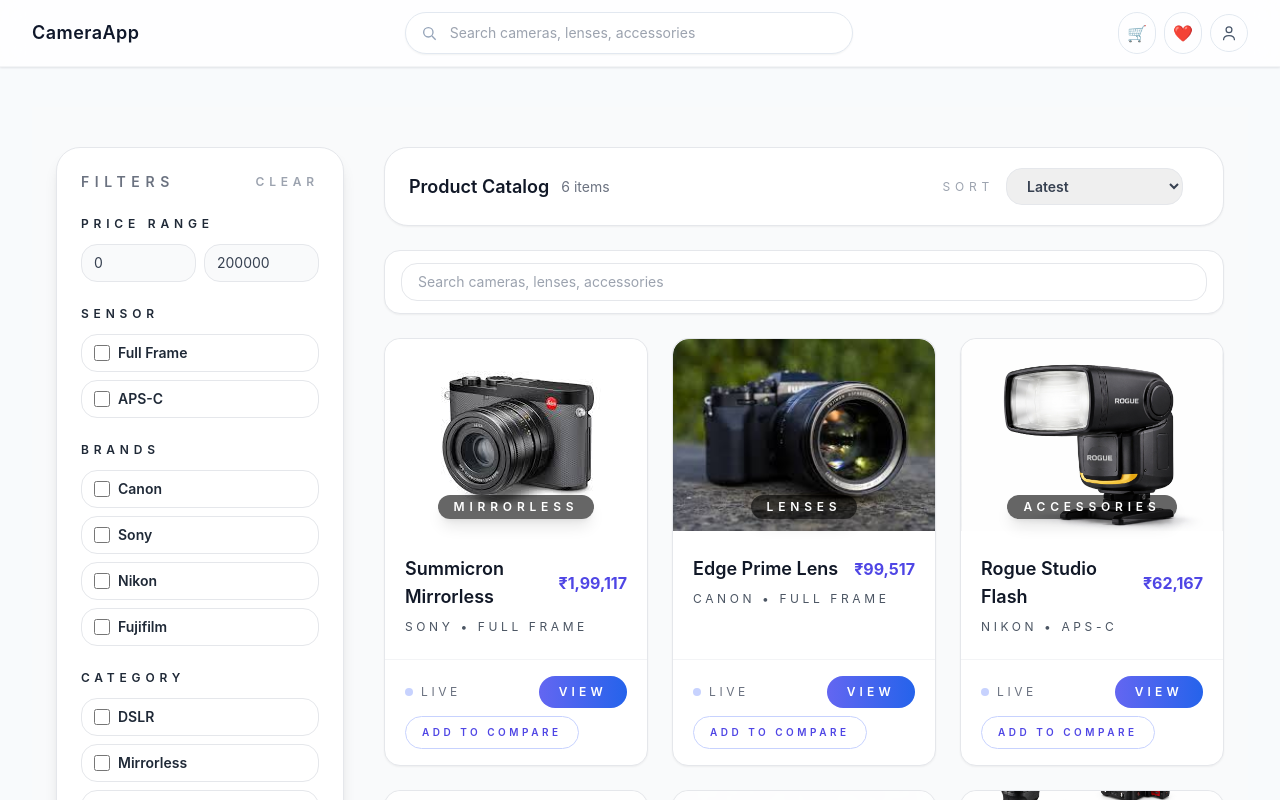
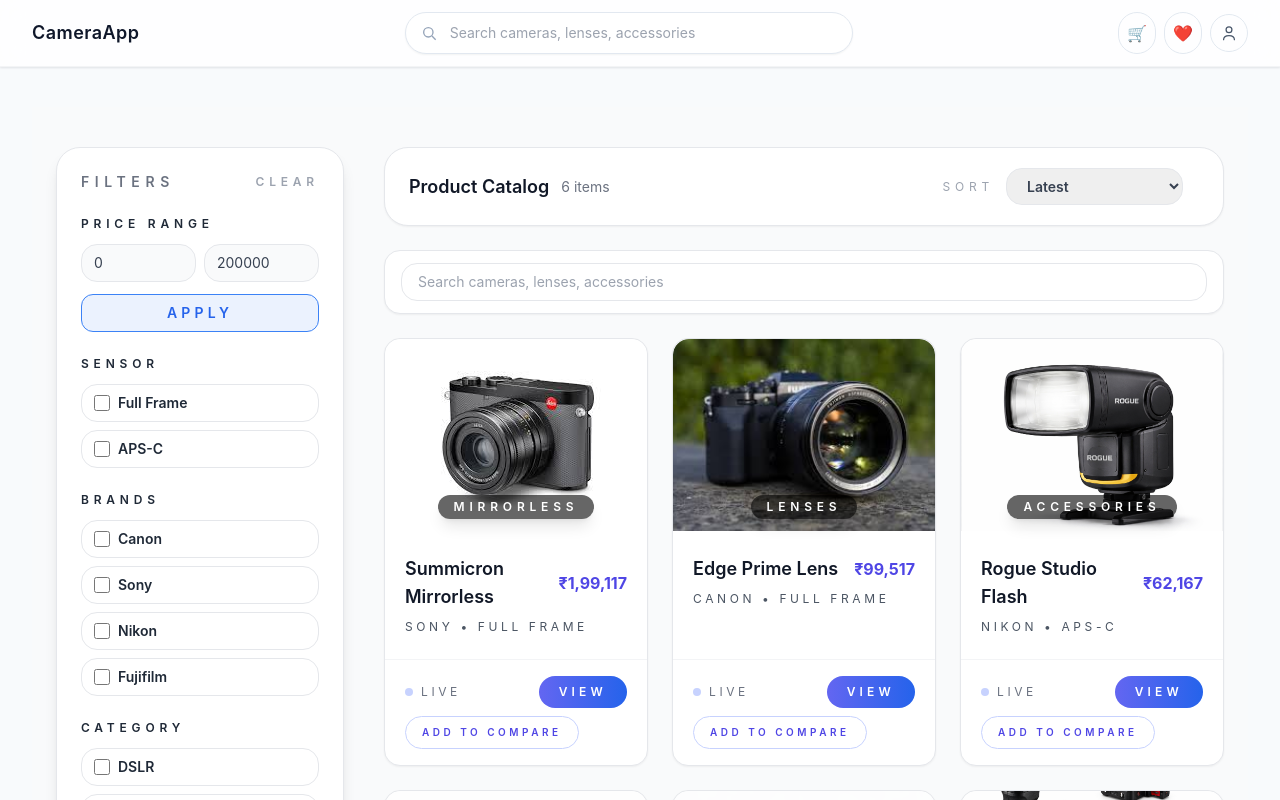
Before and after one commit to DevRajyguru/camera-app, a React (Vite) app: page /products in a window 1280 px wide. Shown: the top 800 px of the page. Built offline with nearby package versions, Linux system fonts and the light colour scheme.

Commit message:
changes commit

```diff
--- a/src/pages/ProductsPage.jsx
+++ b/src/pages/ProductsPage.jsx
@@ -15,17 +15,21 @@
 ]
 
 const FilterPanel = ({
-  priceRange,
+  tempMin,
+  tempMax,
+  onTempMinChange,
+  onTempMaxChange,
+  onApplyPrice,
   selectedBrands,
   selectedCategories,
   selectedSensors,
-  onPriceChange,
   onToggleBrand,
   onToggleCategory,
   onToggleSensor,
   onClear,
   onClose,
-}) => (
+}) => {
+  return (
   <div className="flex flex-col gap-6 rounded-3xl border border-gray-200 bg-white p-6 shadow-lg">
     <div className="flex items-center justify-between">
       <h3 className="text-sm font-semibold uppercase tracking-[0.4em] text-gray-500">Filters</h3>
@@ -55,20 +59,27 @@
         <input
           type="number"
           min="0"
-          value={priceRange.min}
-          onChange={(event) => onPriceChange('min', event.target.value)}
+          value={tempMin}
+          onChange={(event) => onTempMinChange(event.target.value)}
           placeholder="Min ₹"
           className="w-full rounded-2xl border border-gray-200 bg-gray-50 px-3 py-2 text-sm text-gray-700 placeholder:text-gray-400 focus:border-indigo-500 focus:outline-none"
         />
         <input
           type="number"
           min="0"
-          value={priceRange.max}
-          onChange={(event) => onPriceChange('max', event.target.value)}
+          value={tempMax}
+          onChange={(event) => onTempMaxChange(event.target.value)}
           placeholder="Max ₹"
           className="w-full rounded-2xl border border-gray-200 bg-gray-50 px-3 py-2 text-sm text-gray-700 placeholder:text-gray-400 focus:border-indigo-500 focus:outline-none"
         />
       </div>
+      <button
+        type="button"
+        onClick={onApplyPrice}
+        className="w-full rounded-xl border border-blue-500 bg-blue-500/10 px-4 py-2 text-sm font-semibold uppercase tracking-[0.3em] text-blue-600 transition hover:bg-blue-500/20"
+      >
+        Apply
+      </button>
     </div>
 
     <div className="space-y-3">
@@ -131,7 +142,8 @@
       </div>
     </div>
   </div>
-)
+  )
+}
 
 const ProductsPage = () => {
   const [isFilterModalOpen, setIsFilterModalOpen] = useState(false)
@@ -171,18 +183,18 @@
     return () => clearTimeout(timer)
   }, [])
 
+  const [tempMin, setTempMin] = useState(priceRange.min)
+  const [tempMax, setTempMax] = useState(priceRange.max)
+
   useEffect(() => {
     const timer = setTimeout(() => setDebouncedSearch(searchQuery), 400)
     return () => clearTimeout(timer)
   }, [searchQuery, setDebouncedSearch])
 
-  const handlePriceChange = (field, rawValue) => {
-    const value = rawValue === '' ? 0 : Number(rawValue)
-    setPriceRange({
-      ...priceRange,
-      [field]: value,
-    })
-  }
+  useEffect(() => {
+    setTempMin(priceRange.min)
+    setTempMax(priceRange.max)
+  }, [priceRange.min, priceRange.max])
 
   const toggleBrand = (brand) => {
     const next = selectedBrands.includes(brand)
@@ -203,6 +215,19 @@
       ? selectedSensors.filter((item) => item !== sensor)
       : [...selectedSensors, sensor]
     setSensors(next)
+  }
+
+  const applyPriceFilter = () => {
+    const minVal = Number(tempMin || 0)
+    const maxVal = Number(tempMax || 9999999)
+    if (minVal > maxVal) {
+      alert('Min price cannot be greater than max price')
+      return
+    }
+    setPriceRange({
+      min: minVal,
+      max: maxVal,
+    })
   }
 
   const filteredProducts = useMemo(() => {
@@ -277,11 +302,14 @@
       <div className="mx-auto flex max-w-7xl flex-col gap-8 px-4 py-10 md:px-6 lg:flex-row lg:gap-10">
         <aside className="hidden w-72 shrink-0 lg:block">
           <FilterPanel
-            priceRange={priceRange}
+            tempMin={tempMin}
+            tempMax={tempMax}
+            onTempMinChange={setTempMin}
+            onTempMaxChange={setTempMax}
+            onApplyPrice={applyPriceFilter}
             selectedBrands={selectedBrands}
             selectedCategories={selectedCategories}
             selectedSensors={selectedSensors}
-            onPriceChange={handlePriceChange}
             onToggleBrand={toggleBrand}
             onToggleCategory={toggleCategory}
             onToggleSensor={toggleSensor}
@@ -360,11 +388,14 @@
         <div className="fixed inset-0 z-50 flex items-start justify-center bg-black/40 px-4 py-6">
           <div className="max-h-[90vh] w-full max-w-sm overflow-auto rounded-3xl bg-white p-6 shadow-2xl">
             <FilterPanel
-              priceRange={priceRange}
+              tempMin={tempMin}
+              tempMax={tempMax}
+              onTempMinChange={setTempMin}
+              onTempMaxChange={setTempMax}
+              onApplyPrice={applyPriceFilter}
               selectedBrands={selectedBrands}
               selectedCategories={selectedCategories}
               selectedSensors={selectedSensors}
-              onPriceChange={handlePriceChange}
               onToggleBrand={toggleBrand}
               onToggleCategory={toggleCategory}
               onToggleSensor={toggleSensor}
```
